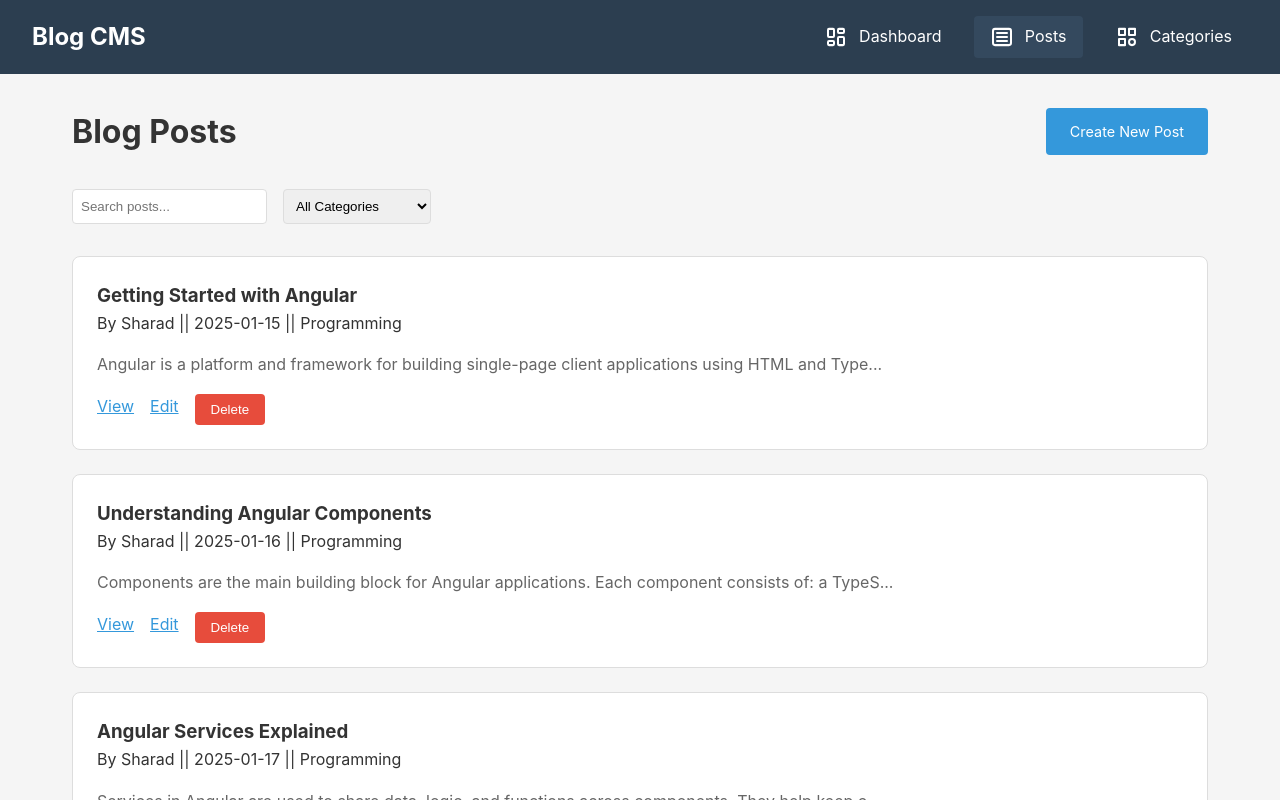
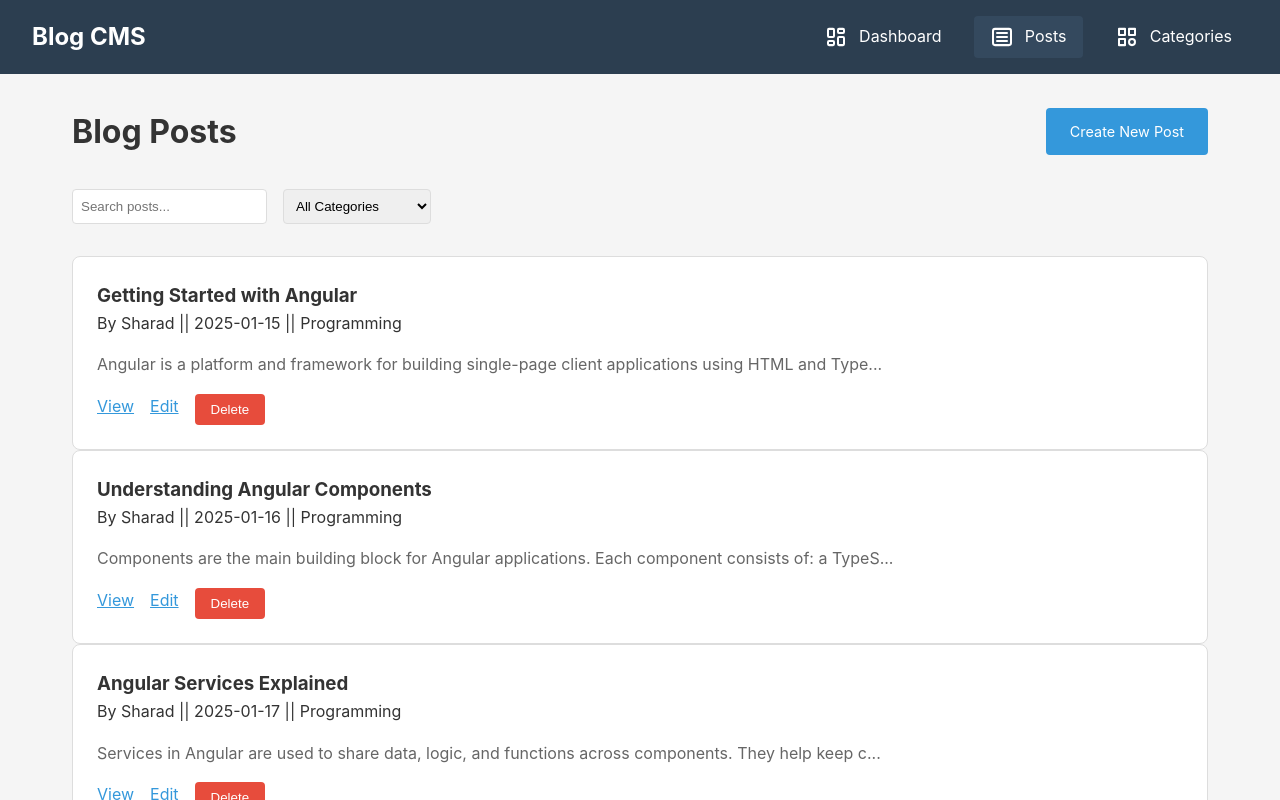
Before and after one commit to SharadJ19/blog-cms, an Angular app: page /posts in a window 1280 px wide. Shown: the top 800 px of the page. Built offline with nearby package versions, Linux system fonts and the light colour scheme; data requests are answered from the project's data file; a web font is replaced by a local one.

Commit message:
style(posts): use flex layout for posts and clean up post-card styles

```diff
--- a/src/app/pages/posts/posts.css
+++ b/src/app/pages/posts/posts.css
@@ -20,13 +20,15 @@
 }
 
 
-.posts-grid {
-  display: grid;
+.posts-list {
+  display: flex;
+  flex-direction: column;
   gap: 1.5rem;
 }
 
 
 .post-card {
+  width: 100%;
   background-color: white;
   border: 1px solid #ddd;
   padding: 1.5rem;
@@ -49,7 +51,6 @@
 .btn-danger {
   background-color: #e74c3c;
   color: white;
-  color: white;
   border: none;
   padding: 0.5rem 1rem;
   border-radius: 4px;
```
